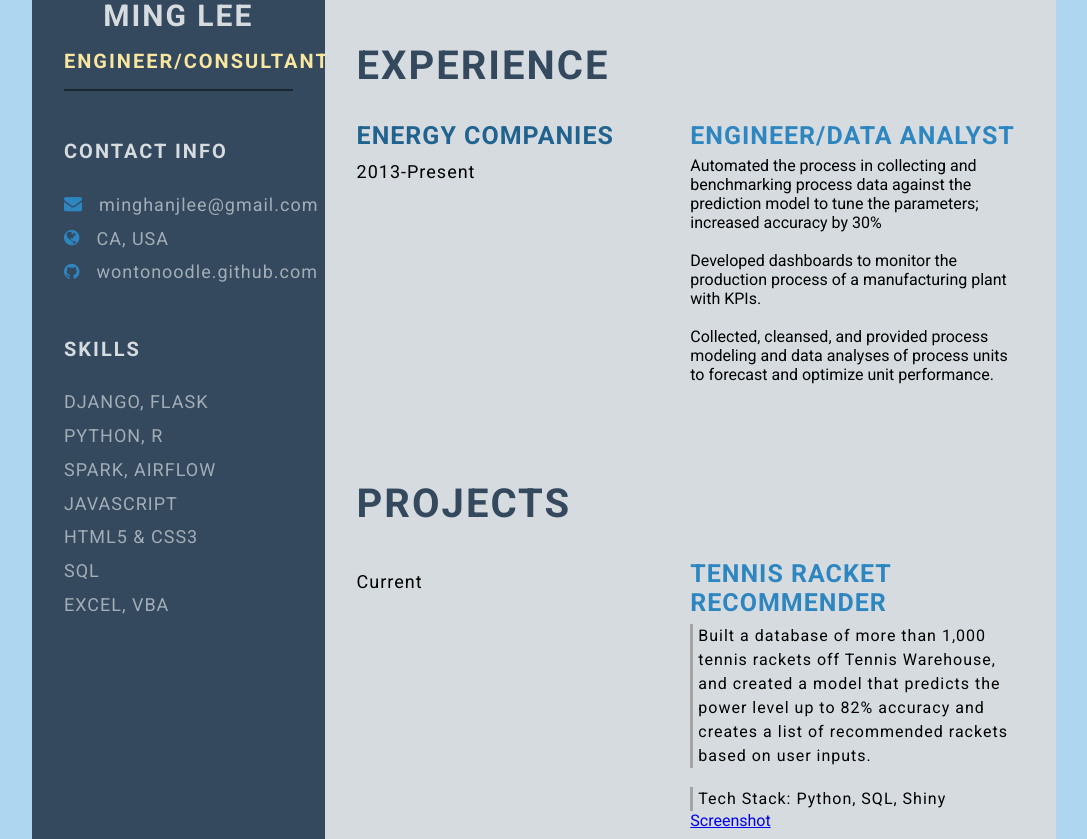
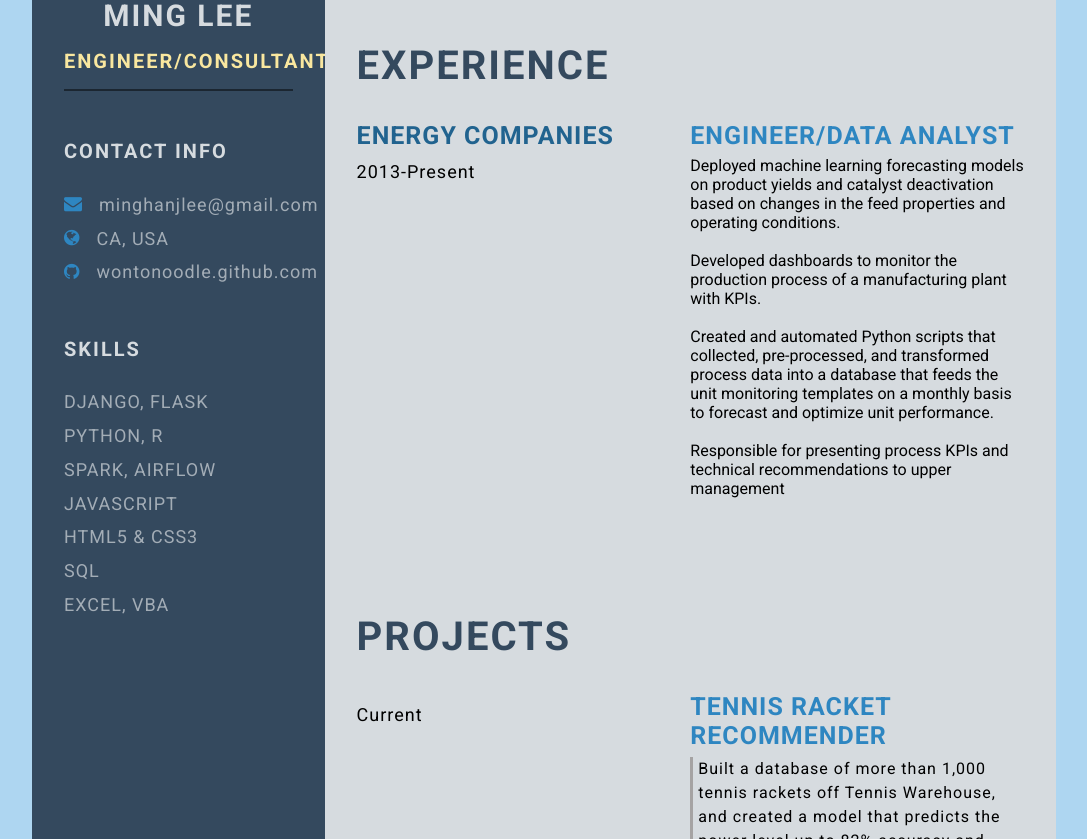
Before and after one commit to wontonoodle/wontonnoodle.github.io, a plain HTML site: page index.html in a window 1280 px wide. Shown: the part 261-1100 px from the top of the page, without its empty margins (96-1183 px from the left). Drawn offline with Linux system fonts and the light colour scheme.

Commit message:
Update index.html

```diff
--- a/index.html
+++ b/index.html
@@ -75,9 +75,11 @@
                             <p class="exp-position">Engineer/Data Analyst</p>
                             <p class="exp-desc">
                                 <ul>
-                                    <li>Automated the process in collecting and benchmarking process data against the prediction model to tune the parameters; increased accuracy by 30%</li><br>
+                                    <li>Deployed machine learning forecasting models on product yields and catalyst deactivation based on changes in the feed properties and operating conditions.</li><br>
                                     <li>Developed dashboards to monitor the production process of a manufacturing plant with KPIs.</li> <br>
-                                    <li>Collected, cleansed, and provided process modeling and data analyses of process units to forecast and optimize unit performance. </li>
+                                    <li>Created and automated Python scripts that collected, pre-processed, and transformed process data into a database that feeds the unit monitoring templates on a monthly basis to forecast and optimize unit performance. </li> <br>
+                                    <li>Responsible for presenting process KPIs and technical recommendations to upper management<li> <br>
+
                                 </ul>
                             </p>
                         </div>
@@ -97,8 +99,8 @@
                             <p class="project-desc">
                                 Built a database of more than 1,000 tennis rackets off Tennis Warehouse, and created a model that predicts the power level up to 82% accuracy and creates a list of recommended rackets based on user inputs.
                             </p><br>
-                            <p class = "tech-stack">Tech Stack: Python, SQL, Shiny</p>
-                            <a href="https://github.com/wontonoodle/wontonoodle.github.io/blob/main/Recommender%20View.JPG?raw=true" target="_blank"> Screenshot</a>
+                            <p class = "tech-stack">Tech Stack: Python, SQL, Shiny</p> <br>
+                            <a href="https://github.com/wontonoodle/wontonoodle.github.io/blob/main/Recommender%20View.JPG?raw=true" target="_blank"> Screenshot</a> <br>
 
                         </div>
                     </div>
```
